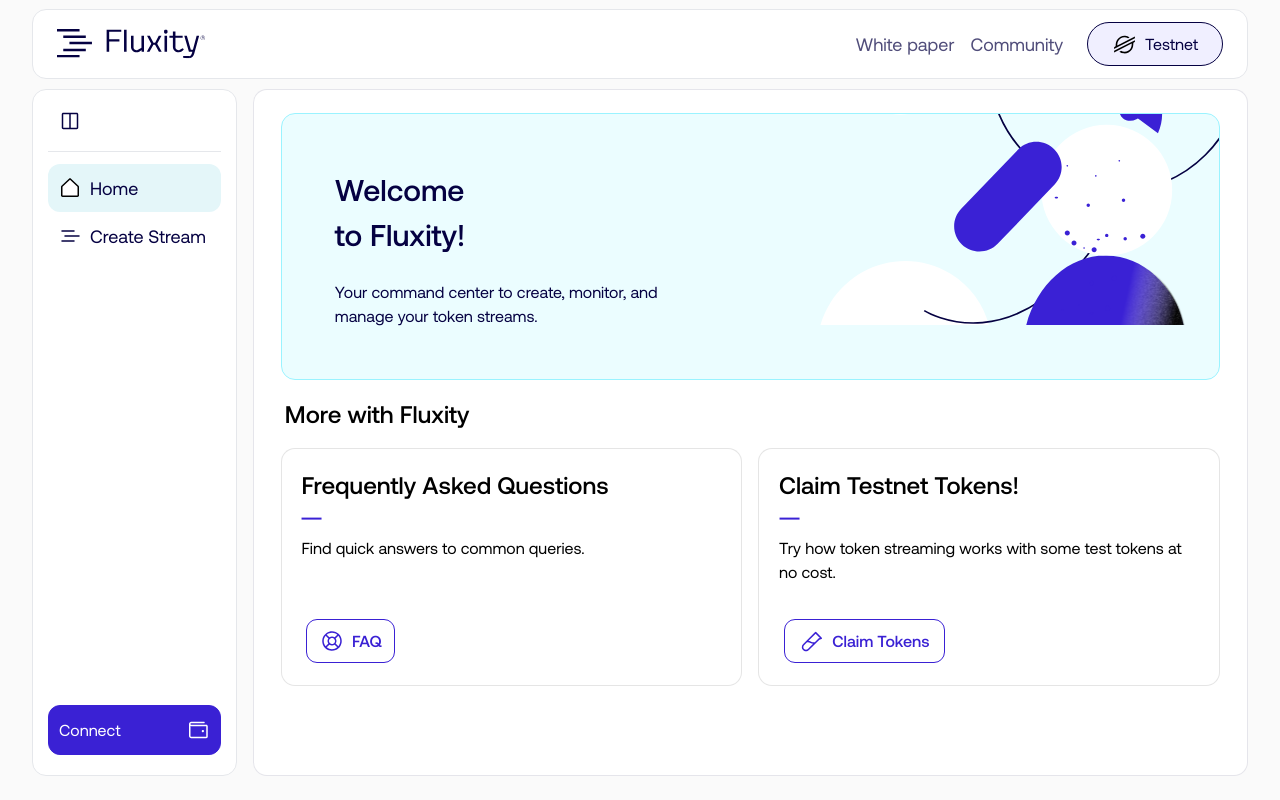
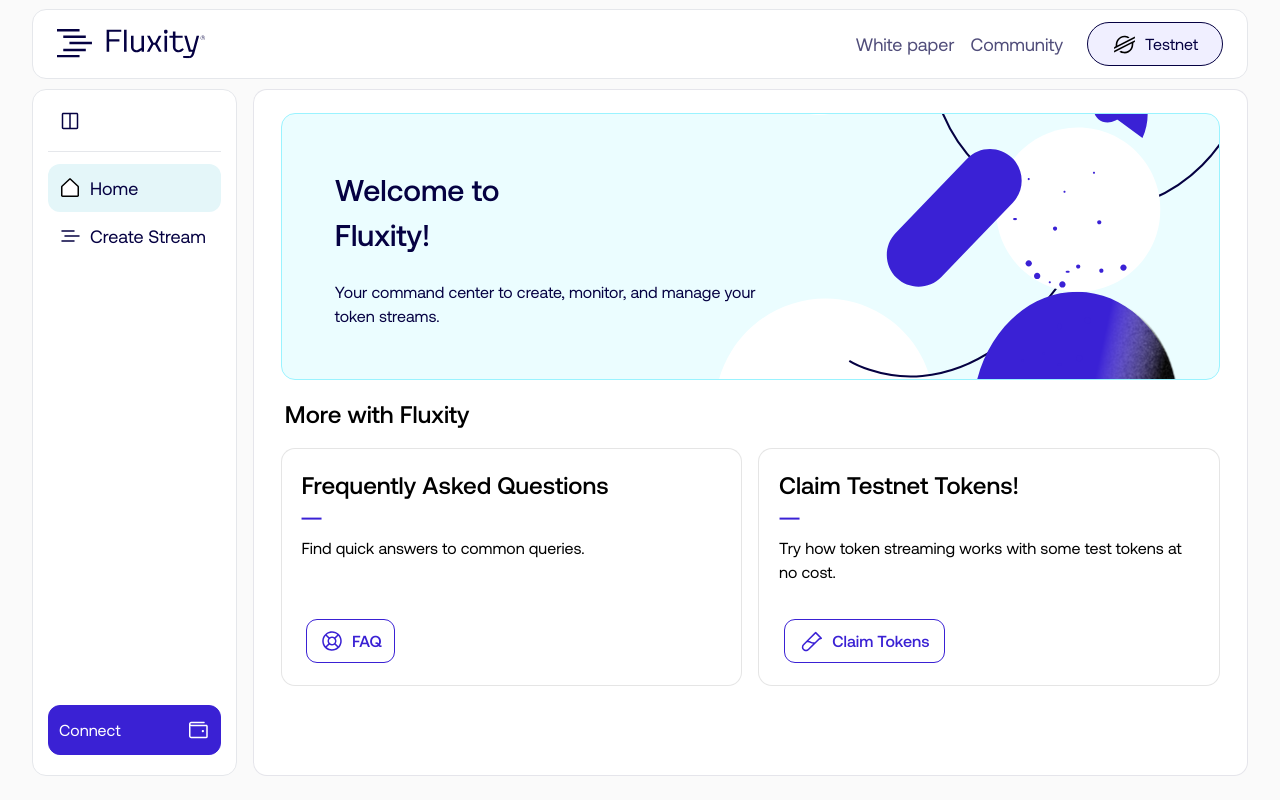
Before and after one commit to luanlabs/fluxity-interface, a Next.js app: page / in a window 1280 px wide. Built offline with nearby package versions, Linux system fonts and the light colour scheme; no server answers; what stellar-sdk would draw is missing.

Commit message:
fix: image size in other resolutions

```diff
--- a/src/containers/ClaimTokens/index.tsx
+++ b/src/containers/ClaimTokens/index.tsx
@@ -88,7 +88,7 @@ const ClaimTokens = () => {
     <CCard borderColor="#0000001A" className="relative bg-white p-[19.6px] h-[238px] w-1/2">
       <h1 className="font-medium text-2xl">Claim Testnet Tokens!</h1>
 
-      <Image src={blueDivider} alt="Divider" className="py-4" />
+      <Image src={blueDivider} alt="Divider" className="py-4 select-none" />
 
       <p>Try how token streaming works with some test tokens at no cost.</p>
 
--- a/src/containers/FaqCard/index.tsx
+++ b/src/containers/FaqCard/index.tsx
@@ -22,7 +22,7 @@ const FaqCard = () => {
     <CCard borderColor="#0000001A" className="relative bg-white p-[19.6px] h-[238px] w-1/2">
       <h1 className="font-medium text-2xl">Frequently Asked Questions</h1>
 
-      <Image src={blueDivider} alt="Divider" className="py-4" />
+      <Image src={blueDivider} alt="Divider" className="py-4 select-none" />
 
       <p>Find quick answers to common queries.</p>
 
--- a/src/containers/WelcomeToFluxityCard/index.tsx
+++ b/src/containers/WelcomeToFluxityCard/index.tsx
@@ -8,15 +8,19 @@ import CCard from 'src/components/CCard';
 const WelcomeToFluxityCard = () => {
   return (
     <div className="w-full h-[267px]">
-      <CCard className="flex justify-between w-full h-full" bgColor="#EBFDFF" borderColor="#9af3ff">
-        <div className="p-[53px] text-midnightBlue">
+      <CCard
+        className="relative flex justify-between w-full h-full"
+        bgColor="#EBFDFF"
+        borderColor="#9af3ff"
+      >
+        <div className="p-[53px] text-midnightBlue z-50">
           <h1 className="text-[30px] w-[32%] font-medium">Welcome to Fluxity!</h1>
           <p className="ext-[15px] w-[80%] mt-[23px]">
             Your command center to create, monitor, and manage your token streams.
           </p>
         </div>
-        <div>
-          <Image src={welcomeLogo} width={522} height={267} alt="logo" />
+        <div className="z-10">
+          <Image src={welcomeLogo} fill alt="logo" objectFit="contain" objectPosition="right" />
         </div>
       </CCard>
     </div>
```
